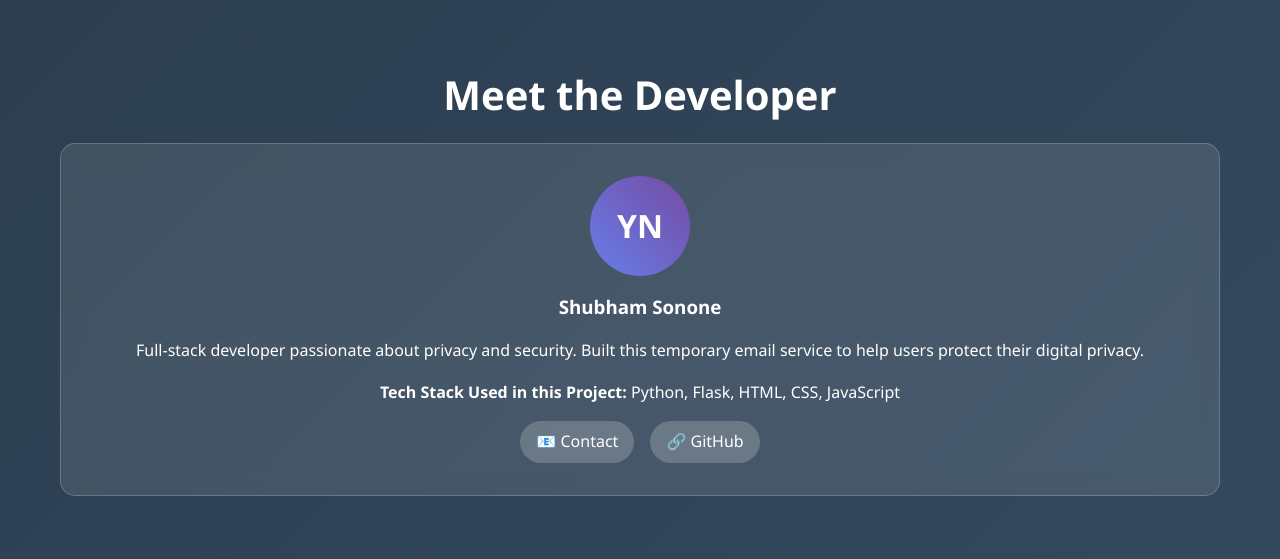
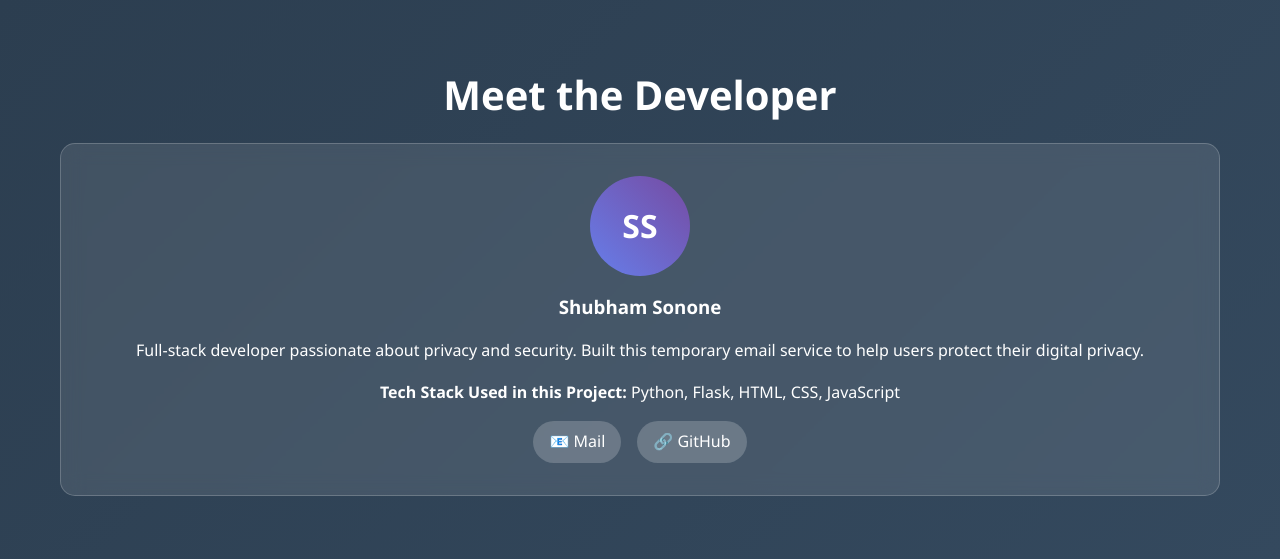
Before and after one commit to Shubham221216/tempmail, a Flask app: page / in a window 1280 px wide. Shown: the part 1474-2033 px from the top of the page. Run offline with Flask 3, Linux system fonts and the light colour scheme.

Commit message:
Added Changes to the index.html

```diff
--- a/templates/index.html
+++ b/templates/index.html
@@ -4,7 +4,11 @@
     <meta charset="UTF-8">
     <meta name="viewport" content="width=device-width, initial-scale=1.0">
     <title>Temp Mail Generator - Secure Temporary Email</title>
+
     <style>
+        html{
+            scroll-behavior: smooth;
+        }
         * {
             margin: 0;
             padding: 0;
@@ -338,12 +342,12 @@
         <div class="container">
             <h2 class="section-title" style="color: white;">Meet the Developer</h2>
             <div class="developer-card">
-                <div class="developer-avatar">YN</div>
+                <div class="developer-avatar">SS</div>
                 <h3>Shubham Sonone</h3>
                 <p style="margin: 1rem 0;">Full-stack developer passionate about privacy and security. Built this temporary email service to help users protect their digital privacy.</p>
                 <p><strong>Tech Stack Used in this Project:</strong> Python, Flask, HTML, CSS, JavaScript</p>
                 <div class="social-links">
-                    <a href="mailto:shubhamsonone88@gmail.com">📧 Contact</a>
+                    <a href="mailto:shubhamsonone88@gmail.com">📧 Mail</a>
                     <a href="https://github.com/Shubham221216">🔗 GitHub</a>
                 </div>
             </div>
```
